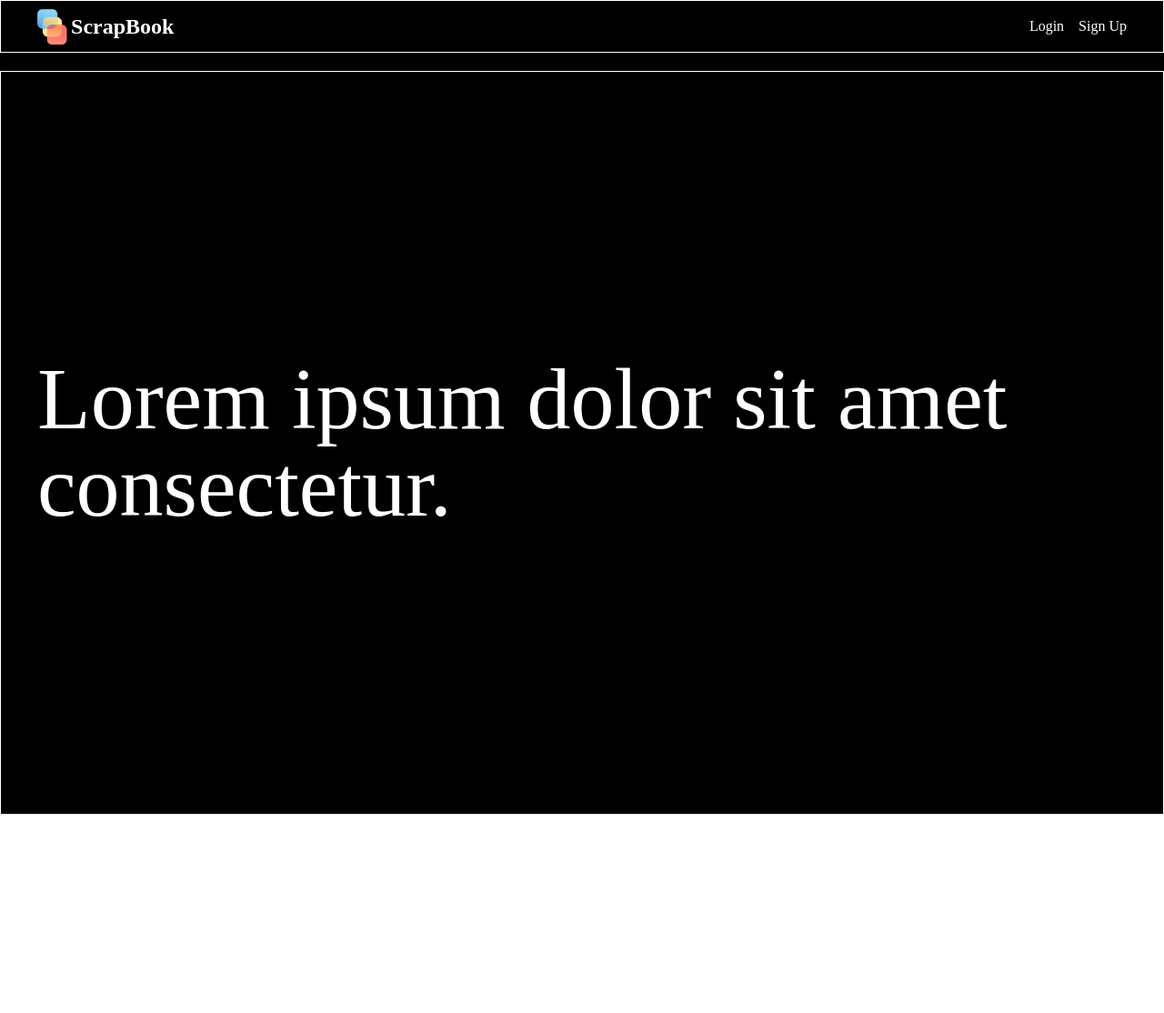
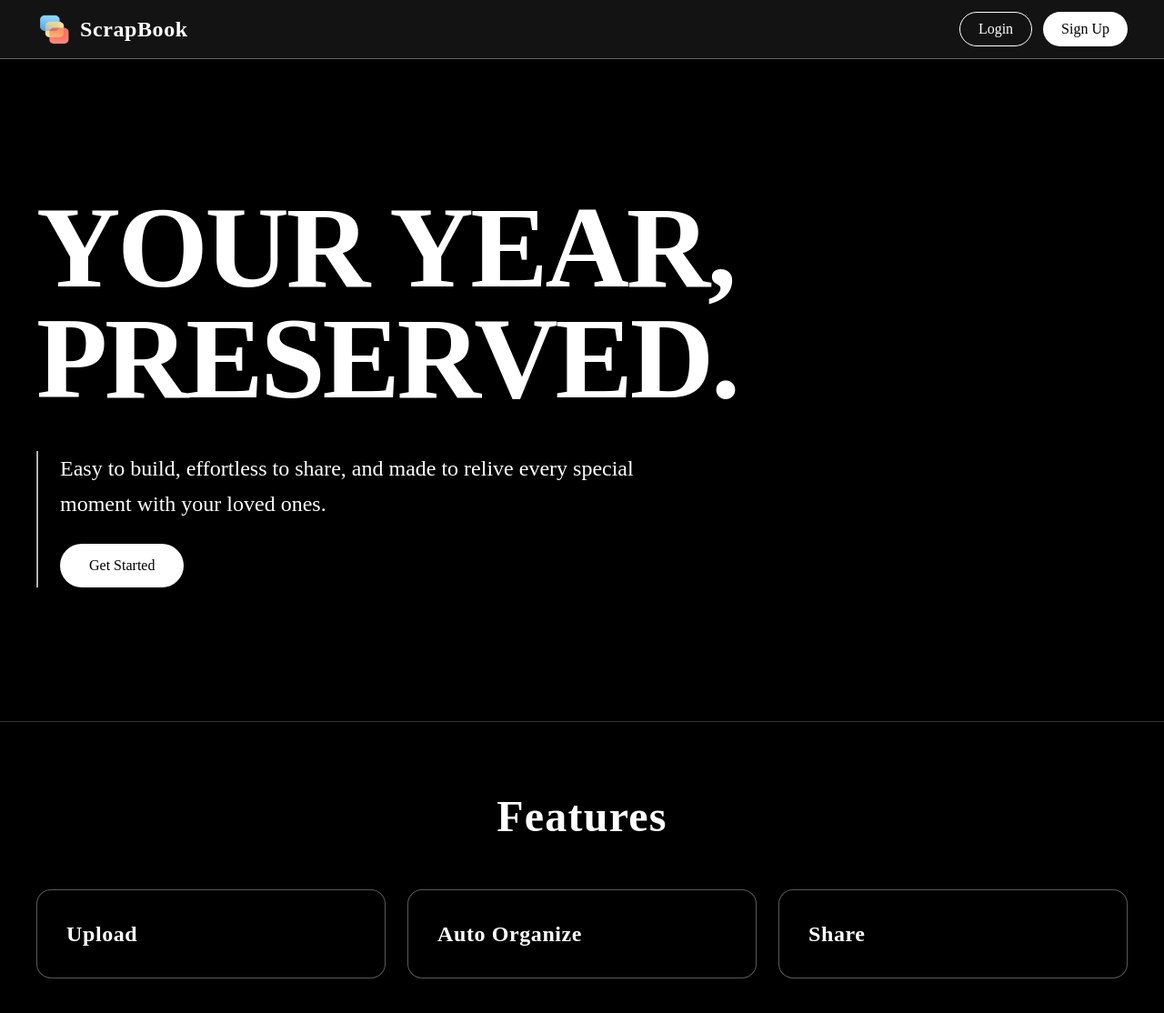
Before and after one commit to SAmaksh5097/ScrapBook, a React (Vite) app in the folder frontend/: page / in a window 1280 px wide. Shown: the top 1114 px of the page at 91% size. Before the commit the page ends 896 px from the top, so only its background shows below. Built offline with nearby package versions, Linux system fonts and the light colour scheme; a web font is replaced by a local one.

Commit message:
homepage made

```diff
--- a/frontend/package.json
+++ b/frontend/package.json
@@ -11,8 +11,10 @@
   },
   "dependencies": {
     "@tailwindcss/vite": "^4.2.2",
+    "motion": "^12.38.0",
     "react": "^19.2.4",
     "react-dom": "^19.2.4",
+    "react-router-dom": "^7.14.0",
     "tailwindcss": "^4.2.2"
   },
   "devDependencies": {
--- a/frontend/src/App.jsx
+++ b/frontend/src/App.jsx
@@ -1,12 +1,8 @@
-import React from 'react'
-import Header from './components/Header'
 import Homepage from './pages/Homepage'
 
 const App = () => {
   return (
-    <div>
-      <Homepage/>
-    </div>
+    <Homepage />
   )
 }
 
--- /dev/null
+++ b/frontend/src/components/Features.jsx
@@ -0,0 +1,31 @@
+import React from 'react'
+
+const Features = () => {
+    const points = ["Upload","Auto Organize","Share"];
+  return (
+    <div className='border-t border-white/20 px-4 py-14 md:px-10 md:py-20'>
+        <div className='mx-auto w-full max-w-7xl'>
+          <h1 className='mb-10 text-center text-3xl font-bold tracking-wide md:mb-14 md:text-5xl'>Features</h1>
+          <div className='grid grid-cols-1 gap-4 md:grid-cols-3 md:gap-6'>
+            {
+                points.map((point,index)=>{
+                    return <Card title={point} key={index}/>
+                }
+                )
+            }
+          </div>
+        </div>
+    </div>
+  )
+}
+
+const Card = ({title})=>{
+    return(
+        <div className='group rounded-2xl border border-white/35 bg-black p-6 text-white transition duration-300 hover:-translate-y-1 hover:border-white hover:shadow-[0_0_0_1px_white] md:p-8'>
+            <h1 className='text-xl font-semibold tracking-wide md:text-2xl'>{title}</h1>
+
+        </div>
+    )
+}
+
+export default Features
--- a/frontend/src/components/Header.jsx
+++ b/frontend/src/components/Header.jsx
@@ -2,16 +2,17 @@ import React from 'react'
 import Icon from '../assets/favicon.png'
 const Header = () => {
   return (
-    <div className=' border shadow-md  px-10 py-2 flex items-center justify-between'>
-        <div className='flex items-center justify-center gap-1'>
-            <img src={Icon} alt="icon" className='h-10' id='icon' />
-            <label htmlFor="icon" className='text-2xl font-bold'>ScrapBook</label>
+    <div className='z-20 border-b border-white/35 bg-[#131313] px-4 py-3 backdrop-blur md:px-10'>
+        <div className='mx-auto flex w-full max-w-7xl items-center justify-between'>
+          <div className='flex items-center justify-center gap-2'>
+            <img src={Icon} alt="icon" className='h-9 w-9   p-1 md:h-10 md:w-10' id='icon' />
+            <label htmlFor="icon" className='text-xl font-bold tracking-wide md:text-2xl'>ScrapBook</label>
+          </div>
+          <div className='flex gap-2 md:gap-3'>
+            <button className='rounded-full border border-white px-4 py-1.5 text-sm transition hover:bg-white hover:text-black md:px-5 md:text-base'>Login</button>
+            <button className='rounded-full bg-white px-4 py-1.5 text-sm font-semibold text-black transition hover:bg-black hover:text-white hover:shadow-[0_0_0_1px_white_inset] md:px-5 md:text-base'>Sign Up</button>
+          </div>
         </div>
-        <div className='flex gap-4'>
-            <button>Login</button>
-            <button>Sign Up</button>
-        </div>
-
 
     </div>
   )
--- a/frontend/src/components/Herosection.jsx
+++ b/frontend/src/components/Herosection.jsx
@@ -2,9 +2,17 @@ import React from 'react'
 
 const Herosection = () => {
   return (
-    <div className='min-h-screen flex items-center justify-center'>
-        <h1 className='text-8xl '>Lorem ipsum dolor sit amet consectetur.</h1>
-
+    <div className='relative flex min-h-[calc(100vh-72px)] items-center bg-black px-4 py-16 text-white md:px-10'>
+        <div className='mx-auto w-full max-w-7xl'>
+          <h1 className='text-[2.8rem] leading-[0.95] font-black tracking-tight md:text-[6rem] lg:text-[8rem]'>YOUR YEAR,</h1>
+          <h1 className='text-[2.8rem] leading-[0.95] font-black tracking-tight md:text-[6rem] lg:text-[8rem]'>PRESERVED.</h1>
+          <div className='mt-8 w-full max-w-2xl border-l-2 border-white/70 pl-4 md:mt-10 md:pl-6'>
+            <p className='text-lg leading-relaxed md:text-2xl'>Easy to build, effortless to share, and made to relive every special moment with your loved ones.</p>
+            <div>
+              <button className='mt-6 rounded-full bg-white px-6 py-2 text-sm font-semibold text-black transition hover:bg-black hover:text-white hover:shadow-[0_0_0_1px_white_inset] md:px-8 md:py-3 md:text-base cursor-pointer'>Get Started</button>
+            </div>
+          </div>
+        </div>
     </div>
   )
 }
--- a/frontend/src/pages/Homepage.jsx
+++ b/frontend/src/pages/Homepage.jsx
@@ -1,13 +1,14 @@
+import React from 'react'
 import Header from '../components/Header'
 import Herosection from '../components/Herosection'
+import Features from '../components/Features'
 
 const Homepage = () => {
   return (
-    <div className='bg-black text-white min-h-screen flex flex-col  gap-5'>
-        <Header/>
-        <div className='border shadow-md  px-10 py-2 flex items-center justify-center'>
-            <Herosection/>
-        </div>
+    <div className='min-h-screen bg-black text-white'>
+      <Header/>
+      <Herosection/>
+      <Features/>
 
     </div>
   )
```
Also changed, not shown: 1 other file (tests, documents, lock files or other folders).
